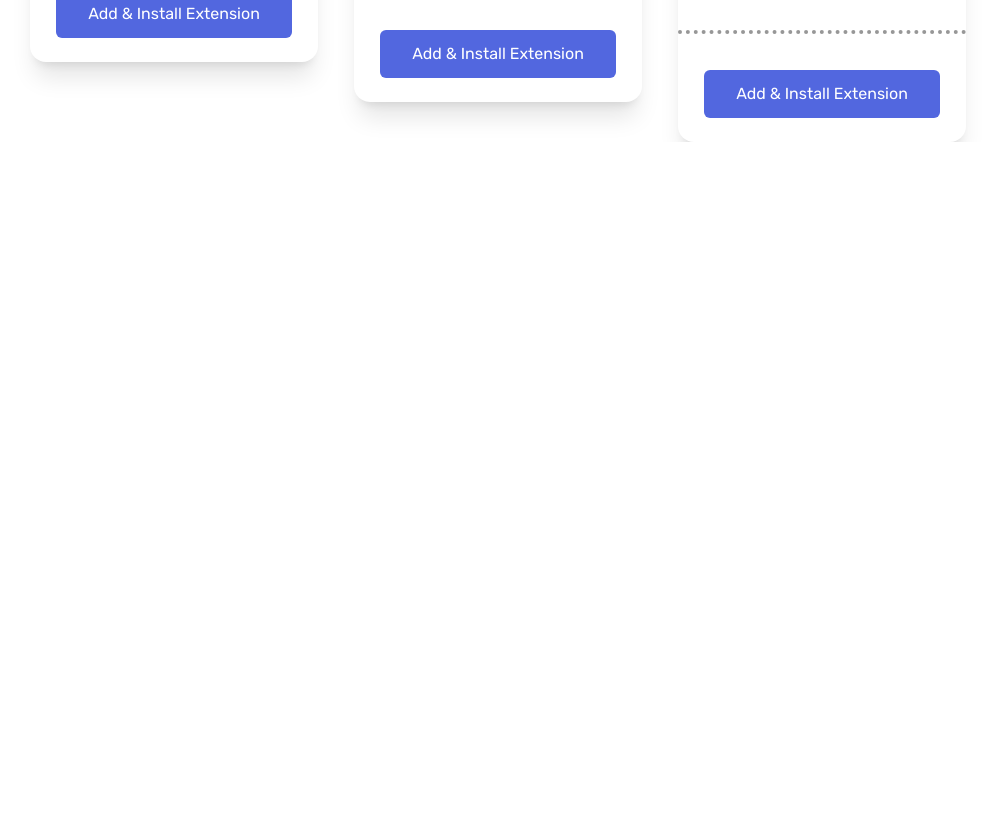
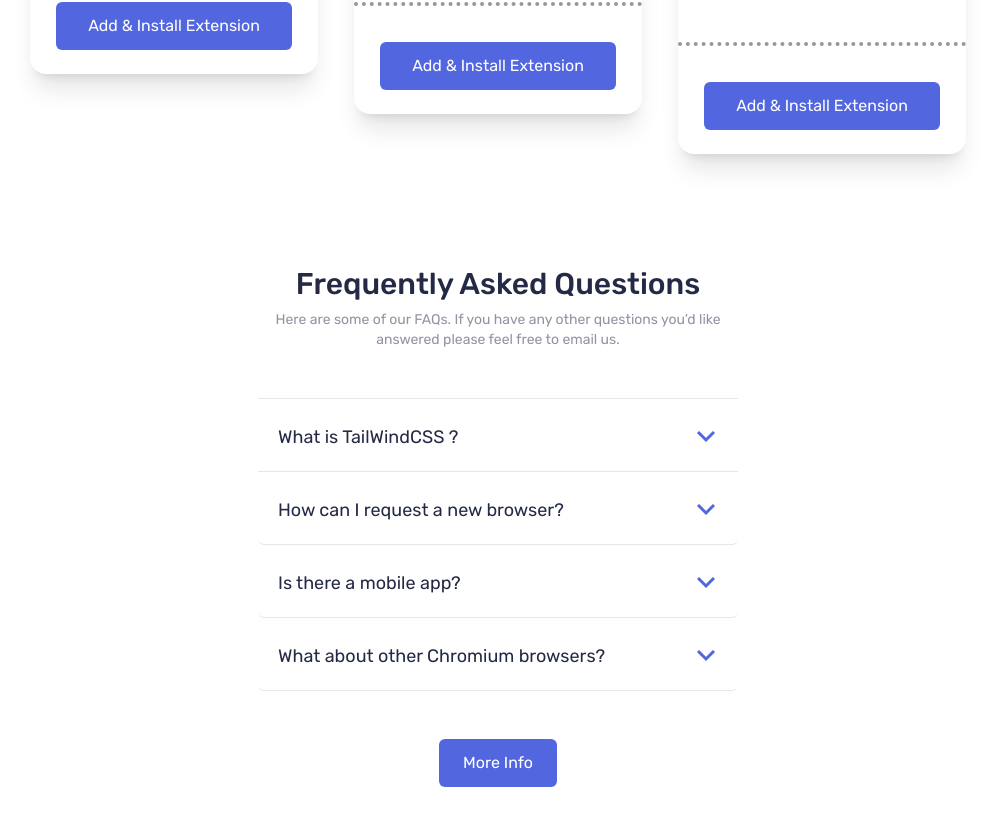
Before and after one commit to Georginio-prod/Bookmark-landing-page, a Vue app: page / in a window 1280 px wide. Shown: the part 1924-2750 px from the top of the page, without its empty margins (142-1138 px from the left). Before the commit the page ends 2066 px from the top, so only its background shows below. Built offline with nearby package versions, Linux system fonts and the light colour scheme.

Commit message:
style: add faq and button

```diff
--- a/package.json
+++ b/package.json
@@ -9,6 +9,8 @@
     "preview": "vite preview"
   },
   "dependencies": {
+    "@primevue/themes": "^4.0.4",
+    "primevue": "^4.0.4",
     "vue": "^3.4.37"
   },
   "devDependencies": {
--- a/src/App.vue
+++ b/src/App.vue
@@ -4,6 +4,7 @@ import ContentD from './components/contentD.vue';
 import feature from './components/feature.vue';
 import Ifeat from './components/Ifeat.vue';
 import downl from './components/downl.vue';
+import faq from './components/faq.vue';
 </script>
 
 <template>
@@ -13,6 +14,7 @@ import downl from './components/downl.vue';
     <feature/>
     <Ifeat/>
     <downl/>
+    <faq/>
   </main>
 </template>
 
--- a/src/components/downl.vue
+++ b/src/components/downl.vue
@@ -2,7 +2,7 @@
     <div class="max-w-lg flex flex-col justify-center items-center px-4 mt-20 lg:min-w-full mb-5
                 lg:max-w-lg lg:flex lg:justify-center lg:items-center lg:pt-36 ">
         <div class="text-center">
-            <p class="font-medium text-2lg text-tcol pb-2">
+            <p class="font-medium text-3xl text-tcol pb-2">
                 Download the extension
             </p>
             <h1 class="opacity-50 text-tcol text-sm xl:px-96 mb-12">
@@ -19,7 +19,7 @@
                     Minimum version 62
                 </h3>
                 <div class="custom-dotted-border my-4 mx-auto pt-8 "></div>
-                <button class="py-3 px-8 text-white mt-5 bg-bgbtn rounded-md mb-6">
+                <button class="py-3 px-8 text-white mt-5 bg-bgbtn rounded-md mb-6 hover:text-bgbtn hover:border-2 hover:bg-white hover:border-bgbtn">
                     Add & Install Extension
                 </button>
             </div>
@@ -31,7 +31,7 @@
                     Minimum version 55
                 </h3>
                 <div class="custom-dotted-border my-4 mx-auto pt-8 "></div>
-                <button class="py-3 px-8 text-white mt-5 bg-bgbtn rounded-md mb-6">
+                <button class="py-3 px-8 text-white mt-5 bg-bgbtn rounded-md mb-6 hover:text-bgbtn hover:border-2 hover:bg-white hover:border-bgbtn">
                     Add & Install Extension
                 </button>
             </div>
@@ -43,7 +43,7 @@
                     Minimum version 46
                 </h3>
                 <div class="custom-dotted-border my-4 mx-auto pt-8 "></div>
-                <button class="py-3 px-8 text-white mt-5 bg-bgbtn rounded-md mb-6">
+                <button class="py-3 px-8 text-white mt-5 bg-bgbtn rounded-md mb-6 hover:text-bgbtn hover:border-2 hover:bg-white hover:border-bgbtn ">
                     Add & Install Extension
                 </button>
             </div>
--- /dev/null
+++ b/src/components/faq.vue
@@ -0,0 +1,93 @@
+<template>
+    <div class="flex flex-col justify-center items-center px-4 mt-20 lg:w-full mb-5 lg:max-w-lg lg:mx-auto">
+        <!-- Premier bloc: Titre et description -->
+        <div class="text-center">
+            <p class="font-medium text-3xl text-tcol pb-2 mt-28">
+                Frequently Asked Questions
+            </p>
+            <h1 class="opacity-50 text-tcol text-sm mb-12">
+                Here are some of our FAQs. If you have any other questions you’d like answered please feel free to email
+                us.
+            </h1>
+        </div>
+
+        <!-- Deuxième bloc: FAQ -->
+        <div class="w-full text-tcol ">
+            <div class="tab px-5 border-b border-t relative ">
+                <input type="checkbox" name="faq" id="faq1" class="appearance-none peer">
+                <label for="faq1" class="flex items-center cursor-pointer font-regular text-lg after:absolute after:right-5 after:w-6 after:h-6 after:bg-no-repeat
+                     after:bg-center after:bg-[url('/public/icon-arrow.svg')] peer-checked:after:rotate-180 ">
+                    <h3 class="hover:text-btn ">What is TailWindCSS ?</h3>
+                </label>
+                <div
+                    class="answer mt-5 h-0 transition-all ease-in-out duration-500 overflow-hidden peer-checked:h-full">
+                    <p class="opacity-75">
+                        Lorem ipsum dolor sit amet, consectetur adipiscing elit. Fusce tincidunt
+                        justo eget ultricies fringilla. Phasellus blandit ipsum quis quam ornare mattis.
+                    </p>
+                </div>
+            </div>
+
+            <div class="tab px-5  border-b relative rounded-md">
+                <input type="checkbox" name="faq" id="faq2" class="appearance-none peer">
+                <label for="faq2" class="flex items-center cursor-pointer font-regular text-lg after:absolute after:right-5 after:w-6 after:h-6 after:bg-no-repeat
+                    after:bg-center after:bg-[url('/public/icon-arrow.svg')] peer-checked:after:rotate-180 ">
+                    <h3 class="hover:text-btn">How can I request a new browser?</h3>
+                </label>
+                <div
+                    class="answer mt-5 h-0 transition-all ease-in-out duration-500 overflow-hidden peer-checked:h-full">
+                    <p class="opacity-75">
+                        Vivamus luctus eros aliquet convallis ultricies. Mauris augue massa, ultricies non ligula.
+                        Suspendisse imperdiet. Vivamus luctus eros aliquet convallis ultricies. Mauris augue massa,
+                        ultricies non ligula. Suspendisse imperdie tVivamus luctus eros aliquet convallis ultricies.
+                        Mauris augue massa, ultricies non ligula. Suspendisse imperdiet.
+
+                    </p>
+                </div>
+            </div>
+
+            <div class="tab px-5 border-b relative rounded-md">
+                <input type="checkbox" name="faq" id="faq3" class="appearance-none peer">
+                <label for="faq3" class="flex items-center cursor-pointer font-regular text-lg after:absolute after:right-5 after:w-6 after:h-6 after:bg-no-repeat
+                    after:bg-center after:bg-[url('/public/icon-arrow.svg')] peer-checked:after:rotate-180 ">
+                    <h3 class="hover:text-btn">Is there a mobile app?</h3>
+                </label>
+                <div
+                    class="answer mt-5 h-0 transition-all ease-in-out duration-500 overflow-hidden peer-checked:h-full">
+                    <p class="opacity-75">
+                        Sed consectetur quam id neque fermentum accumsan. Praesent luctus vestibulum dolor, ut
+                        condimentum
+                        urna vulputate eget. Cras in ligula quis est pharetra mattis sit amet pharetra purus. Sed
+                        sollicitudin ex et ultricies bibendum.
+                    </p>
+                </div>
+            </div>
+
+            <div class="tab px-5 border-b relative rounded-md">
+                <input type="checkbox" name="faq" id="faq4" class="appearance-none peer">
+                <label for="faq4" class="flex items-center cursor-pointer font-regular text-lg after:absolute after:right-5 after:w-6 after:h-6 after:bg-no-repeat
+                     after:bg-center after:bg-[url('/public/icon-arrow.svg')] peer-checked:after:rotate-180 ">
+                    <h3 class="hover:text-btn">What about other Chromium browsers?</h3>
+                </label>
+                <div
+                    class="answer mt-5 h-0 transition-all ease-in-out duration-500 overflow-hidden peer-checked:h-full">
+                    <p class="opacity-75 ">
+                        Integer condimentum ipsum id imperdiet finibus. Vivamus in placerat mi, at euismod dui. Aliquam
+                        vitae neque eget nisl gravida pellentesque non ut velit.
+                    </p>
+                </div>
+            </div>
+
+
+        </div>
+        <button
+            class="py-3 px-6 text-white mt-12 bg-bgbtn rounded-md mb-6">
+            More Info
+        </button>
+    </div>
+</template>
+
+<script>
+</script>
+
+<style scoped></style>
```
Also changed, not shown: 1 other file (tests, documents, lock files or other folders).
